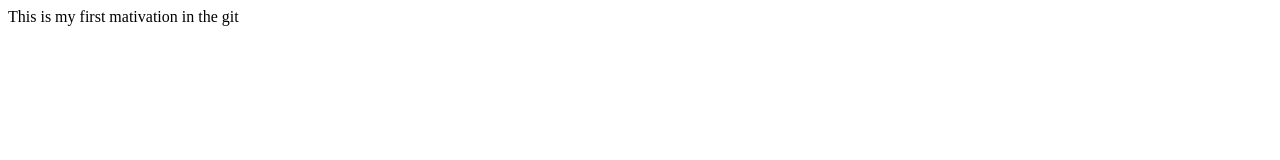
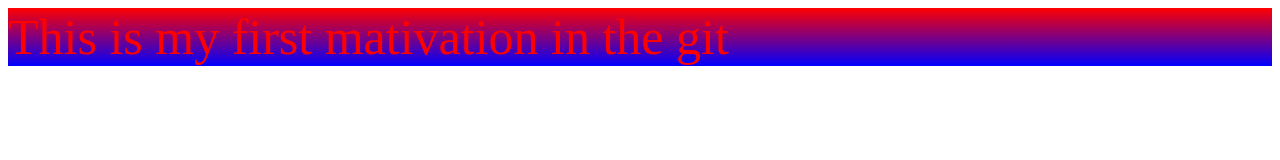
Before and after one commit to Ahmed-Alahmer/my_first_repo, a plain HTML site: page index.html in a window 1280 px wide. Drawn offline with Linux system fonts and the light colour scheme.

Commit message:
a motivation

```diff
--- a/css/main.css
+++ b/css/main.css
@@ -1,5 +1,6 @@
 div{
   font-size: 50px;
   color: red;
-  backgound-color: #eee;
+  background-color: #eee;
+  background-image: linear-gradient(red , blue );
 }
--- a/index.html
+++ b/index.html
@@ -5,6 +5,7 @@
   <meta charset="UTF-8">
   <meta http-equiv="X-UA-Compatible" content="IE=edge">
   <meta name="viewport" content="width=device-width, initial-scale=1.0">
+  <link rel="stylesheet" href="css/main.css">
   <title>Document</title>
 </head>
 
```
